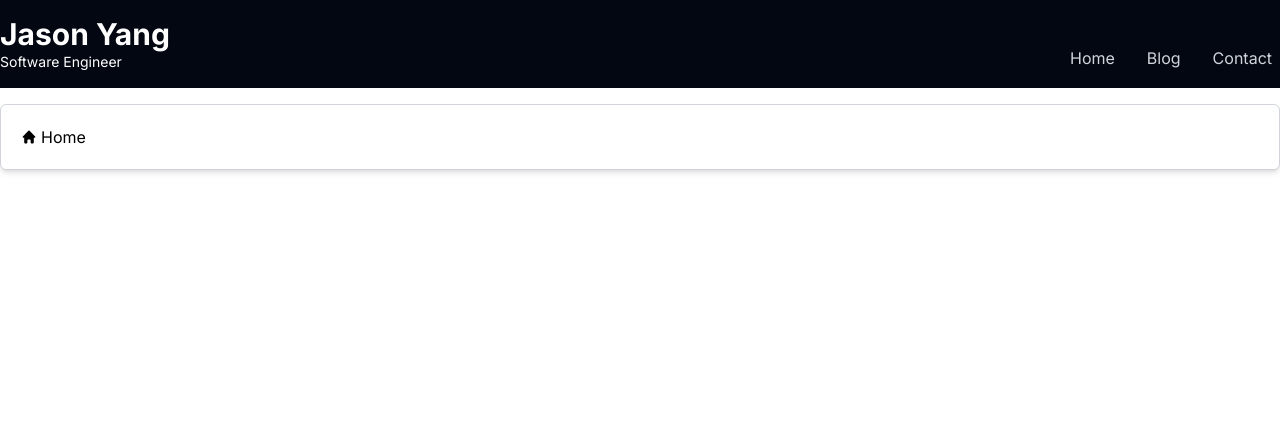
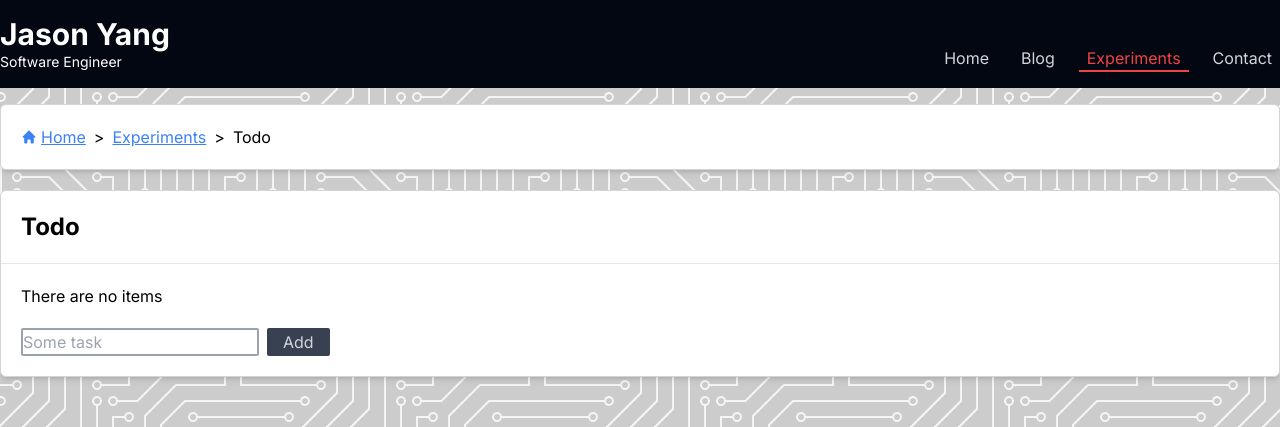
Before and after one commit to jason-yang/jason-yang.github.io, a Next.js app: page /experiments/todo in a window 1280 px wide. Before the commit this address had no page. Shown: the top 427 px of the page. Built offline with nearby package versions, Linux system fonts and the light colour scheme.

Commit message:
feat: added experiments section

```diff
--- /dev/null
+++ b/src/app/experiments/layout.tsx
@@ -0,0 +1,20 @@
+import { Metadata } from "next";
+import { PropsWithChildren } from "react";
+
+import Breadcrumb from "@/components/breadcrumbs/breadcrumb";
+
+export const metadata: Metadata = {
+  title: {
+    template: "%s | Experiments | Jason Yang",
+    default: "Experiments",
+  },
+};
+
+export default function ExperimentsLayout({ children }: PropsWithChildren) {
+  return (
+    <>
+      <Breadcrumb label="Experiments" href="/experiments" />
+      {children}
+    </>
+  );
+}
--- /dev/null
+++ b/src/app/experiments/page.tsx
@@ -0,0 +1,42 @@
+import { Metadata } from "next";
+
+import Container from "@/components/container";
+import Header from "@/components/header";
+import Link from "@/components/link";
+import SpaceBetween from "@/components/space-between";
+
+import Todo, { metadata as TodoMetadata } from "./todo/page";
+
+interface Experiment {
+  metadata: Metadata;
+  Component: React.ComponentType;
+}
+
+export const experiments: { [slug: string]: Experiment } = {
+  todo: { Component: Todo, metadata: TodoMetadata },
+};
+
+export default async function ExperimentsPage() {
+  return (
+    <Container header={<Header>Experiments</Header>}>
+      <SpaceBetween variant="container">
+        {Object.entries(experiments).map(
+          (
+            [
+              slug,
+              {
+                metadata: { title, description },
+              },
+            ],
+            key
+          ) => (
+            <section key={key}>
+              <Link href={`/experiments/${slug}`}>{title?.toString()}</Link>
+              <div>{description}</div>
+            </section>
+          )
+        )}
+      </SpaceBetween>
+    </Container>
+  );
+}
--- /dev/null
+++ b/src/app/experiments/todo/page.tsx
@@ -0,0 +1,23 @@
+import { Metadata } from "next";
+
+import Breadcrumb from "@/components/breadcrumbs/breadcrumb";
+import Container from "@/components/container";
+import Header from "@/components/header";
+
+import TodoList from "./todo";
+
+export const metadata: Metadata = {
+  title: "Todo",
+  description: "The infamous todo experiment",
+};
+
+export default function Todo() {
+  return (
+    <>
+      <Breadcrumb href="/experiments/todo" label={metadata.title?.toString()} />
+      <Container header={<Header>{metadata.title?.toString()}</Header>}>
+        <TodoList />
+      </Container>
+    </>
+  );
+}
--- /dev/null
+++ b/src/app/experiments/todo/todo.tsx
@@ -0,0 +1,95 @@
+"use client";
+
+import TrashIcon from "@heroicons/react/20/solid/TrashIcon";
+import clsx from "clsx";
+import { useCallback, useRef, useState } from "react";
+
+import SpaceBetween from "@/components/space-between";
+
+interface Todo {
+  value: string;
+  done?: boolean;
+}
+
+export default function TodoList() {
+  const [todos, setTodos] = useState<Todo[]>([]);
+  const [newValue, setNewValue] = useState<string>("");
+  const inputRef = useRef<HTMLInputElement>(null);
+
+  const isValid = newValue.trim() !== "";
+
+  return (
+    <SpaceBetween variant="container">
+      <ol>
+        {todos.length > 0 ? (
+          todos.map(({ value, done }, key) => (
+            <li key={key} className="group">
+              <label>
+                <input
+                  type="checkbox"
+                  checked={done}
+                  onChange={(e) =>
+                    setTodos((prev) => [
+                      ...prev.slice(0, key),
+                      { ...todos[key], done: e.target.checked },
+                      ...prev.slice(key + 1),
+                    ])
+                  }
+                />{" "}
+                <span className={clsx({ "line-through": done })}>{value}</span>
+              </label>
+              <button
+                className="text-red-400 hidden group-hover:inline-block"
+                title="Delete item"
+                onClick={() => {
+                  if (
+                    done ||
+                    confirm("This task has not been completed yet, delete?")
+                  ) {
+                    setTodos((prev) => [
+                      ...prev.slice(0, key),
+                      ...prev.slice(key + 1),
+                    ]);
+                  }
+                }}
+              >
+                <TrashIcon width={16} height={16} className="inline" />
+              </button>
+            </li>
+          ))
+        ) : (
+          <>There are no items</>
+        )}
+      </ol>
+      <form
+        onSubmit={(e) => {
+          e.preventDefault();
+          if (newValue.trim() === "") {
+            inputRef.current?.focus();
+          } else {
+            setTodos((prev) => [...prev, { value: newValue }]);
+            setNewValue("");
+          }
+        }}
+      >
+        <SpaceBetween variant="buttons">
+          <input
+            ref={inputRef}
+            className="border-solid border-2 border-gray-400 rounded-sm"
+            type="text"
+            value={newValue}
+            onChange={(e) => setNewValue(e.target.value)}
+            placeholder="Some task"
+          />
+          <button
+            type="submit"
+            className="bg-black text-gray-300 hover:text-white px-4 rounded-sm disabled:bg-gray-700 disabled:hover:text-gray-300"
+            disabled={!isValid}
+          >
+            Add
+          </button>
+        </SpaceBetween>
+      </form>
+    </SpaceBetween>
+  );
+}
--- a/src/app/layout.tsx
+++ b/src/app/layout.tsx
@@ -47,6 +47,11 @@ export default function RootLayout({
                 items={[
                   { href: "/", label: "Home", segment: null },
                   { href: "/blog", label: "Blog", segment: "blog" },
+                  {
+                    href: "/experiments",
+                    label: "Experiments",
+                    segment: "experiments",
+                  },
                   { href: "/contact", label: "Contact", segment: "contact" },
                 ]}
               />
--- a/src/utils/blog.tsx
+++ b/src/utils/blog.tsx
@@ -1,5 +1,5 @@
 import { MDXProvider } from "@mdx-js/react";
-import fs, { readFileSync } from "fs";
+import fs from "fs";
 import { compileMDX } from "next-mdx-remote/rsc";
 import path from "path";
 import rehypeHighlight from "rehype-highlight";
@@ -8,7 +8,7 @@ import Link from "@/components/link";
 import OrderedList from "@/components/ordered-list";
 import Pre from "@/components/pre";
 
-export const POST_DIR = path.resolve(process.cwd(), "src", "content", "blog");
+const POST_DIR = path.resolve(process.cwd(), "src", "content", "blog");
 
 export const postFilePaths = fs
   .readdirSync(POST_DIR)
@@ -34,7 +34,7 @@ interface Frontmatter {
 
 export async function getPost(filePath: string) {
   const fullFilePath = path.join(POST_DIR, filePath);
-  const source = readFileSync(fullFilePath);
+  const source = fs.readFileSync(fullFilePath);
 
   const {
     content,
```
